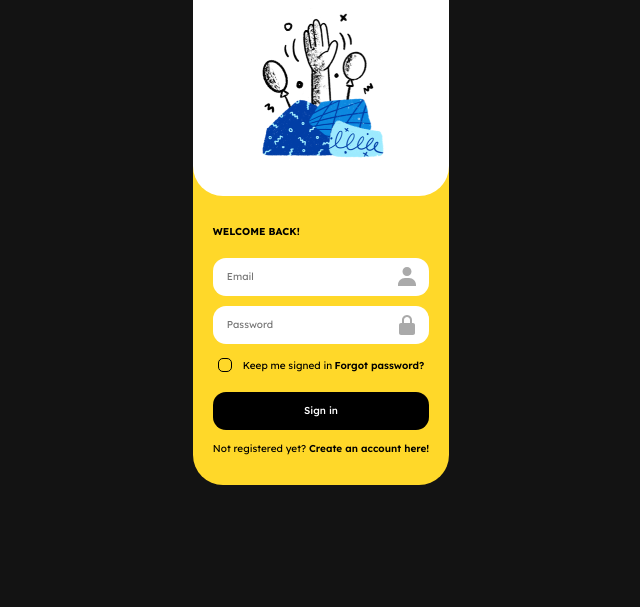
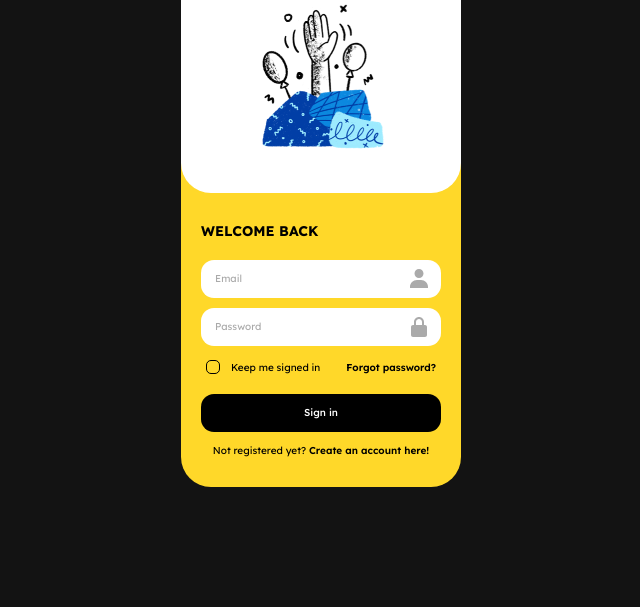
Before and after one commit to ElenaPodv/garno-card, a plain HTML site: page index.html in a window 1280 px wide. Shown: the part 193-800 px from the top of the page, without its empty margins (319-959 px from the left). Drawn offline with Linux system fonts and the light colour scheme.

Commit message:
refactor: fixes min-width

```diff
--- a/index.html
+++ b/index.html
@@ -3,50 +3,46 @@
 <head>
     <meta charset="UTF-8">
     <meta name="viewport" content="width=device-width, initial-scale=1.0">
+    <link rel="shortcut icon" href="images/favicon.ico" type="image/x-icon">
+    <link rel="stylesheet" href="style.css">
     <title>Garno</title>
-    <link rel="stylesheet" href="style.css">
 </head>
 <body class="root">
     <div class="card">
             <header class="card__header">
-            <a href="https://en.wikipedia.org/wiki/Garno" class="card__logo" target="_blank">garno</a>
+                <a class="card__logo" href="#" target="_blank">garno</a>
                 <h1 class="card__logo-header visually-hidden">garno</h1>
-            <img src="welcome-img.png" alt="Garno-image" class="card__image">
+                <img src="images/welcome-img.png" alt="" class="card__image">
             </header>
 
-        <form action="#" class="card__form" method="get">
 
-            <fieldset class="card__form-fieldset">
-
-                <legend class="card__form-heading">Welcome Back!</legend>
-
+            <div class="card__body">
+                <h2 class="card__body-heading">Welcome Back</h2>
+                <form  class="card__form" action="https://en.wikipedia.org/wiki/Garno" method="get">
                     <div class="card__input">
-                        <input class="card__text-input" type="email" placeholder="Email" required>
+                        <input class="card__text-input" type="email" placeholder="Email" name="email">
                          <svg class="input-icon" xmlns="http://www.w3.org/2000/svg" viewBox="0 0 24 24">
                             <path d="M7.5 6.5C7.5 8.981 9.519 11 12 11s4.5-2.019 4.5-4.5S14.481 2 12 2 7.5 4.019 7.5 6.5zM20 21h1v-1c0-3.859-3.141-7-7-7h-4c-3.86 0-7 3.141-7 7v1h17z"></path>
                         </svg>
                     </div>
-
                     <div class="card__input">
-                        <input class="card__text-input" type="password" placeholder="Password" required>
+                        <input class="card__text-input" type="password" placeholder="Password" inputmode="numeric" maxlength="8" required>
                         <svg class="input-icon" xmlns="http://www.w3.org/2000/svg" viewBox="0 0 24 24">
                             <path d="M20 12c0-1.103-.897-2-2-2h-1V7c0-2.757-2.243-5-5-5S7 4.243 7 7v3H6c-1.103 0-2 .897-2 2v8c0 1.103.897 2 2 2h12c1.103 0 2-.897 2-2v-8zM9 7c0-1.654 1.346-3 3-3s3 1.346 3 3v3H9V7z"></path>
                         </svg>
                     </div>
-
                 <div class="card__checkbox-wrapper">
                     <input class="card__checkbox-input visually-hidden" type="checkbox" id="signed_in">
-                    <label class="card__checkbox-label" for="signed_in">Keep me signed in    </label>
-
+                    <label class="card__checkbox-label" for="signed_in">Keep me signed in</label>
                     <a href="#" class="card__checkbox-link">Forgot password?</a>
                 </div>
+                <button class="card__button" type="submit">Sign in</button>
 
-                <button class="card__button" type="submit">Sign in</button>
+            </form>
             <p class="card__register-question">Not registered yet?
                 <a href="#" class="card__register-link">Create an account here!</a>
             </p>
-            </fieldset>
-        </form>
+        </div>
     </div>
 </body>
 </html>
--- a/style.css
+++ b/style.css
@@ -15,23 +15,10 @@
     --white-color: rgba(255, 255, 255, 1);
     --yellow-color: rgba(255, 216, 41, 1);
     --blue-color: rgba(11, 136, 223, 1);
-    --grey-dark-color: rgba(19, 19, 19, 1);
+    --grey-dark-color: rgba(19, 19, 19, 1 );
     --grey-light-color: rgba(170, 170, 170, 1);
-    --black-color: rgba(0, 0, 0, 1);
+   --black-color: rgba(0, 0, 0, 1);
     --transition-all: all 0.3s ease;
-}
-
-.visually-hidden {
-    position: absolute;
-    width: 1px;
-    height: 1px;
-    margin: -1px;
-    border: 0;
-    padding: 0;
-    white-space: nowrap;
-    clip-path: inset(100%);
-    clip: rect(0 0 0 0);
-    overflow: hidden;
 }
 
 body {
@@ -45,18 +32,16 @@ body {
 }
 
 .card {
-    max-width: 280px;
+    min-width: 280px;
     background-color: var(--yellow-color);
     border-radius: 30px;
 }
 
 .card__header {
     border-radius: 30px;
-    height: 266px;
-    background-color: var(--white-color);
-    padding: 30px;
+    background-color:  var(--white-color);
+    padding: 30px 30px 44px;
     display: flex;
-    justify-content: center;
     flex-direction: column;
     align-items: center;
     gap: 25px;
@@ -71,6 +56,7 @@ body {
     line-height: 120%;
     align-self: flex-start;
     transition: var(--transition-all);
+
 }
 
 .card__logo:hover,
@@ -79,28 +65,28 @@ body {
 }
 
 .card__logo:active {
-    opacity: 0.7;
+  opacity: .7;
 }
 
-.card__image {
+.card__image{
     width: 150px;
     height: 150px;
 }
 
-.card__form {
+.card__body {
     padding: 30px 20px;
 }
 
-.card__form-fieldset {
-    border: none;
+.card__form {
+  margin-top: 20px;
 }
 
-.card__form-heading {
-    color: var(--black-color);
-    font-weight: 700;
-    line-height: 120%; /* 16.8px */
-    text-transform: uppercase;
-    margin-bottom: 20px;
+.card__body-heading {
+  color: var(--black-color);
+  font-size: 14px;
+  font-weight: 700;
+  line-height: 120%; /* 16.8px */
+  text-transform: uppercase;
 }
 
 .input-icon {
@@ -123,8 +109,11 @@ body {
     line-height: 120%;
     padding: 13px 14px;
     border: none;
-    outline: none;
     margin-bottom: 10px;
+}
+
+.card__text-input::placeholder {
+    color: var(--grey-light-color);
 }
 
 .card__text-input:focus {
@@ -243,3 +232,16 @@ body {
     transition: var(--transition-all);
     opacity: 0.5;
 }
+
+.visually-hidden {
+    position: absolute;
+    width: 1px;
+    height: 1px;
+    margin: -1px;
+    border: 0;
+    padding: 0;
+    white-space: nowrap;
+    clip-path: inset(100%);
+    clip: rect(0 0 0 0);
+    overflow: hidden;
+}
```
Also changed, not shown: images/favicon.ico (added), images/welcome-img.png (renamed from welcome-img.png). Lines whose indentation alone changed are shown as unchanged.
